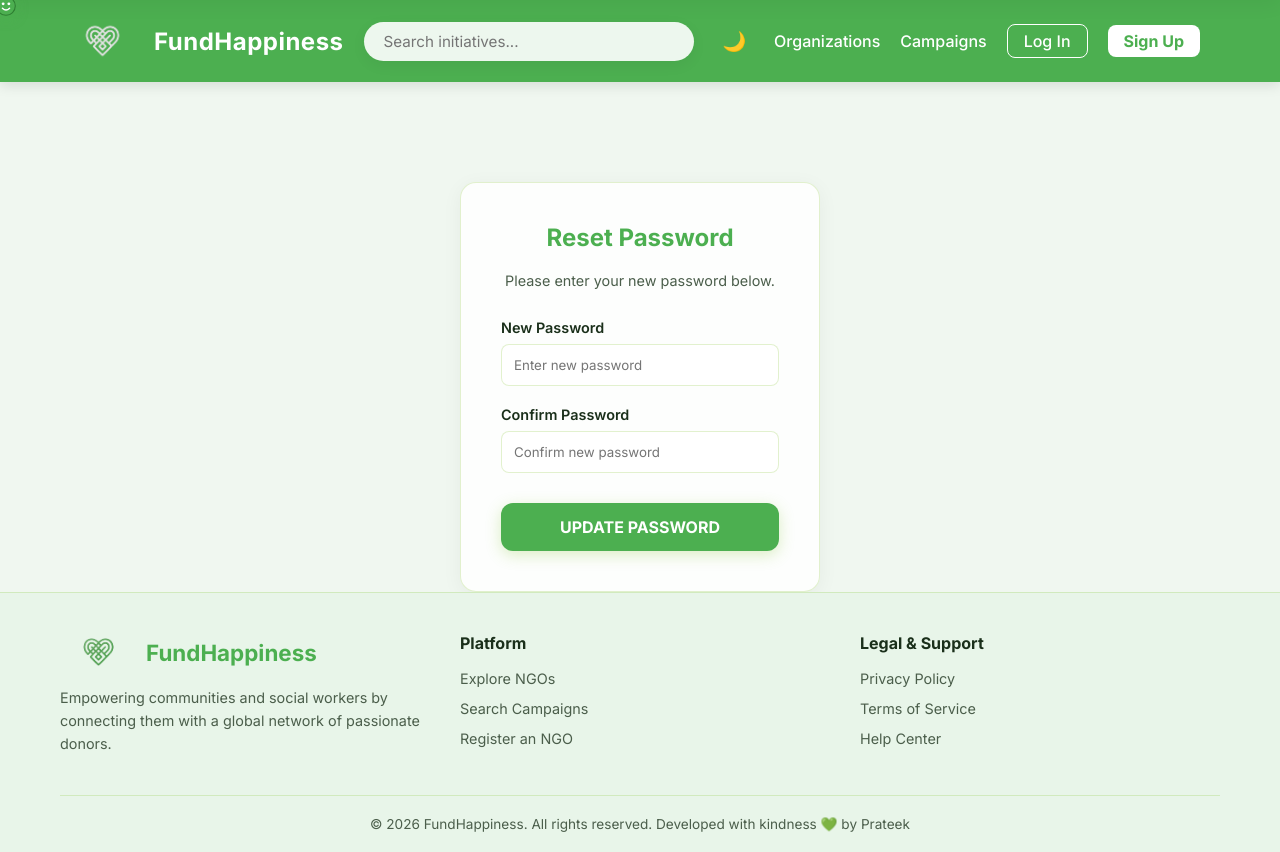
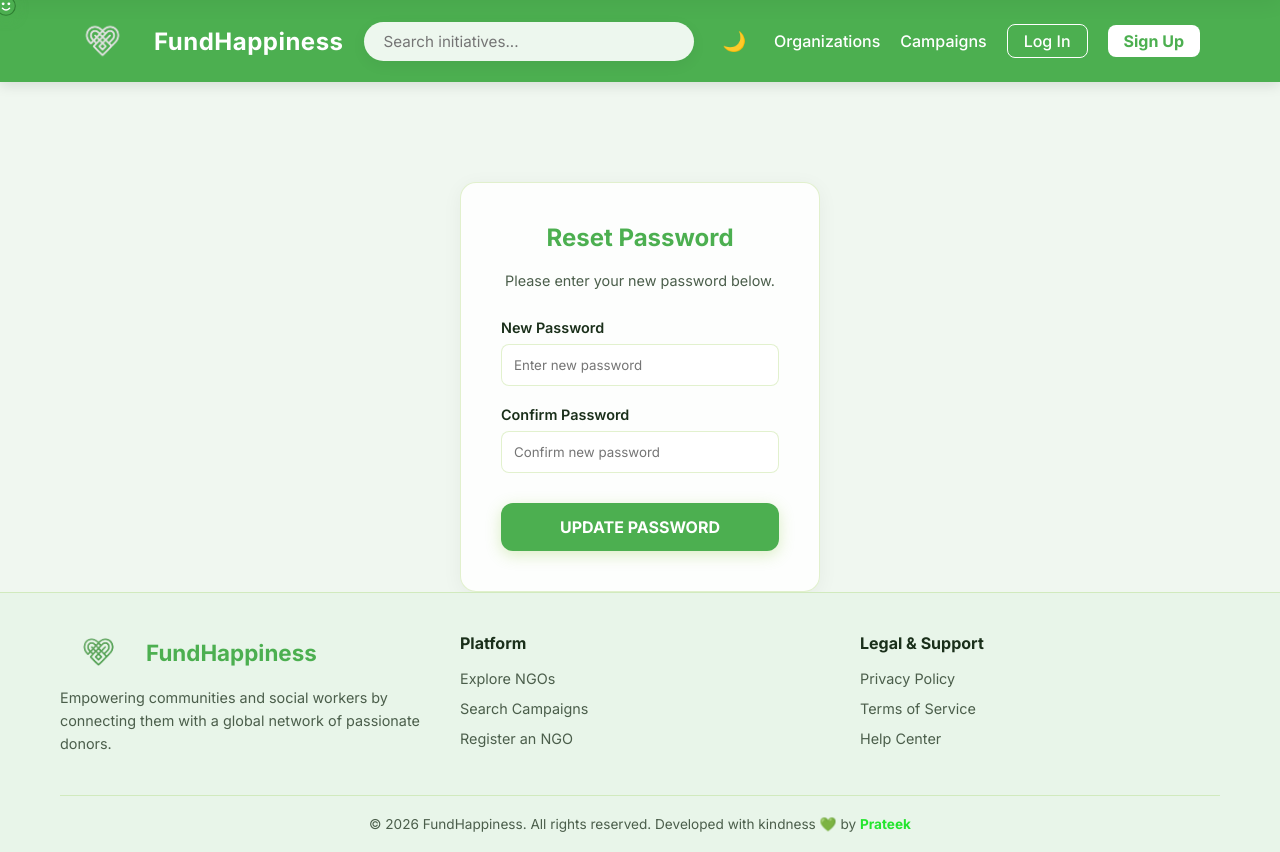
Before and after one commit to Prateekyadav17/FundHappiness, a React (Vite) app in the folder frontend/: page /reset-password/1 in a window 1280 px wide. Built offline with nearby package versions, Linux system fonts and the light colour scheme.

Commit message:
fix footername

```diff
--- a/frontend/src/components/Footer.jsx
+++ b/frontend/src/components/Footer.jsx
@@ -51,7 +51,7 @@ const Footer = () => {
           fontSize: '0.85rem'
         }}>
           &copy; {new Date().getFullYear()} FundHappiness. All rights reserved.
-              Developed with kindness 💚 by <a href="https://prateek-yadav17.netlify.app/">Prateek</a>
+              Developed with kindness 💚 by <a href="https://prateek-yadav17netlify.app/"style={{color:"#24e52eff",fontWeight:"bold"}}>Prateek</a>
         </div>
       </div>
     </footer>
```
